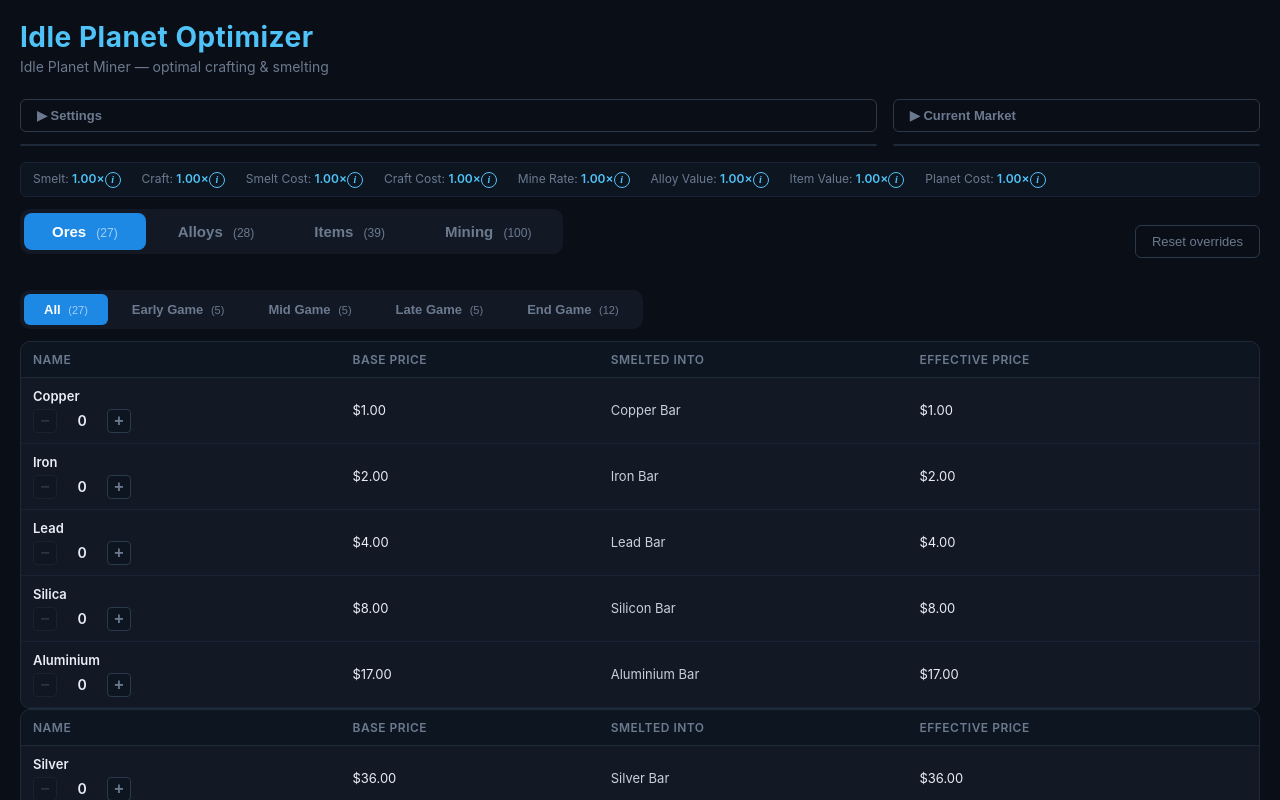
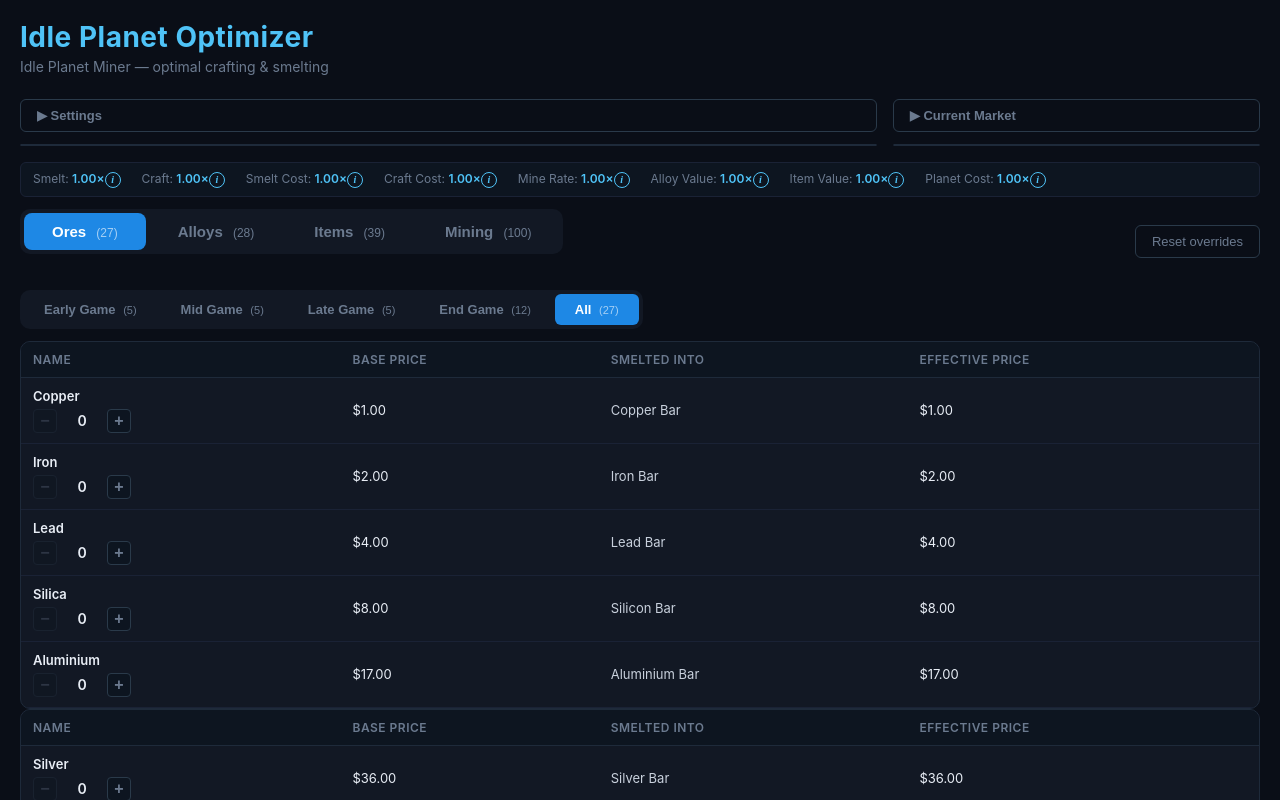
Before and after one commit to jwierzbanowski/idle-planet-optimizer, a Vue app: page / in a window 1280 px wide. Shown: the top 800 px of the page. Built offline with nearby package versions, Linux system fonts and the light colour scheme.

Commit message:
fix: move All tab to last position in OresTable filter

```diff
--- a/src/components/OresTable.vue
+++ b/src/components/OresTable.vue
@@ -71,10 +71,11 @@ const groupedOres = computed(() => {
 
 const filterTabs = computed(() => {
   const allCount = groupedOres.value.reduce((sum, g) => sum + g.ids.length, 0)
-  const tabs = [{ key: 'all', label: 'All', count: allCount }]
+  const tabs = []
   for (const g of groupedOres.value) {
     tabs.push({ key: g.key, label: g.label, count: g.ids.length })
   }
+  tabs.push({ key: 'all', label: 'All', count: allCount })
   return tabs
 })
 
```
